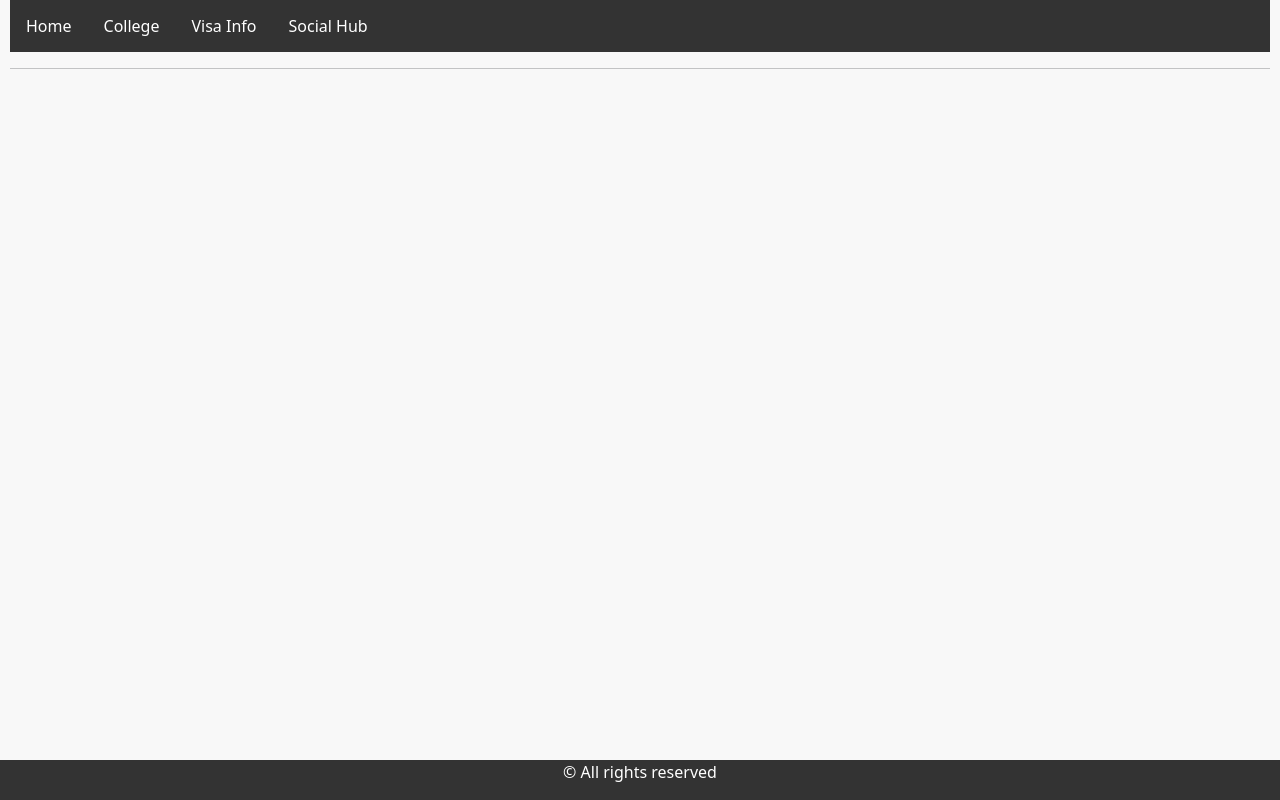
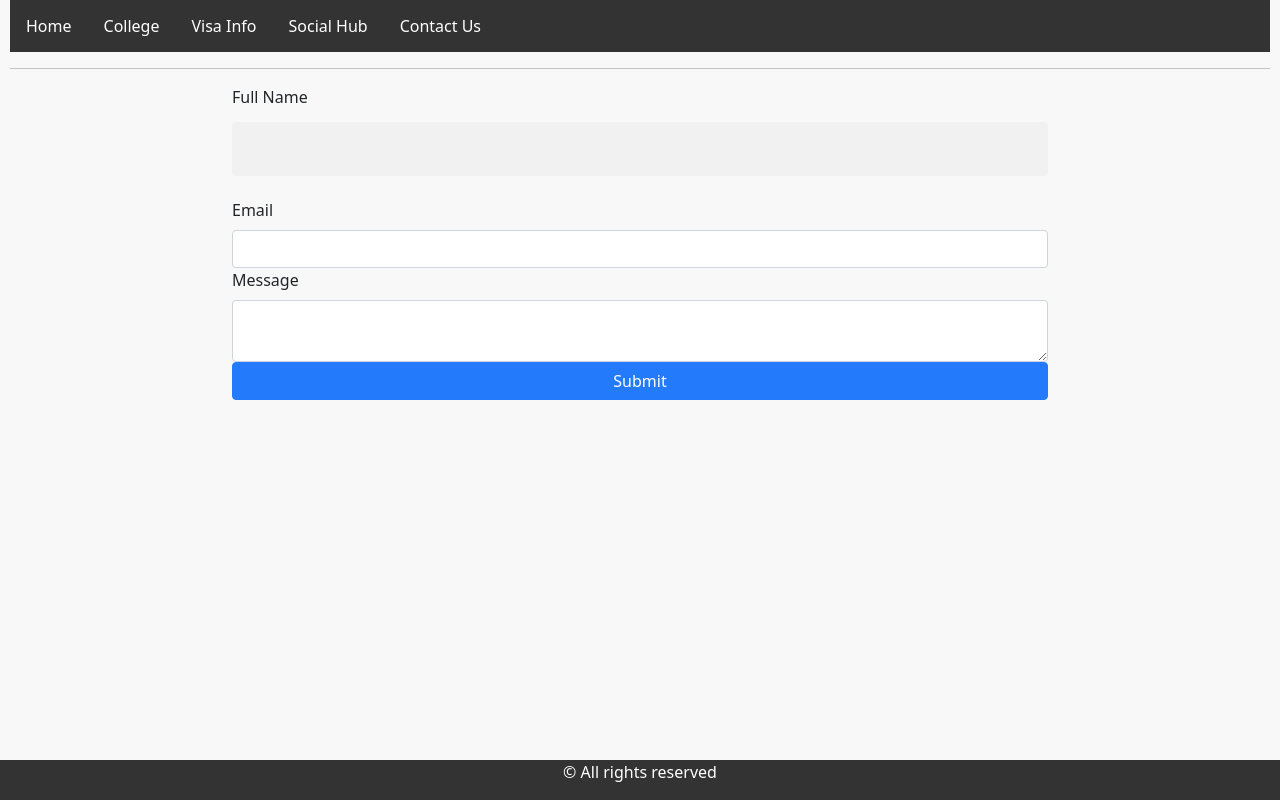
Before and after one commit to ParteekSaini/InternationalStudentGuideGit, a React (Create React App) app in the folder internationalstudentguide-main/: page /contact in a window 1280 px wide. Built offline with nearby package versions, Linux system fonts and the light colour scheme.

Commit message:
created Contact us page and saved info to database

```diff
--- a/internationalstudentguide-main/package.json
+++ b/internationalstudentguide-main/package.json
@@ -13,6 +13,7 @@
     "react": "^17.0.2",
     "react-alert": "^7.0.3",
     "react-alert-template-basic": "^1.0.2",
+    "react-bootstrap": "^1.4.0",
     "react-bootstrap-validation": "^0.1.11",
     "react-dom": "^17.0.2",
     "react-layout-components": "^3.0.6",
--- a/internationalstudentguide-main/src/App.js
+++ b/internationalstudentguide-main/src/App.js
@@ -16,9 +16,21 @@ import Quebec from './Quebec';
 import Manitoba from './Manitoba';
 import NovaScotia from './NovaScotia';
 import postAd from './postAd';
+import Contact from './Contact';
 
 
 class App extends Component {
+  constructor(props) {
+    super(props);
+    this.state = {
+      headerLinks: [
+        { title: ' Contact', path: '/contact' }
+      ],
+      contact: {
+        title: 'Lets Connect'
+      }
+    }
+  }
   render() {
   return (
     <Router>
@@ -28,7 +40,7 @@ class App extends Component {
           <li><a href="/college">College</a></li>
           <li><a href="/visainfo">Visa Info</a></li>
           <li><a href="/socialhub">Social Hub</a></li>
-          {/* <li><a href="/page5">Page 5</a></li> */}
+          <li><a href="/Contact">Contact Us</a></li>
         </ul>
 
         <hr />
@@ -49,6 +61,7 @@ class App extends Component {
           <Route path={"/NovaScotia"} component={NovaScotia} />
           <Route path={"/login"} component={logIn} />
           <Route path={"/postAd"} component={postAd} />
+          <Route path={"/contact"} exact render={() => <Contact title={this.state.contact.title} />} />
         </Switch>
 
         <footer>
@@ -60,13 +73,5 @@ class App extends Component {
   }
 }
 
-// function Home() {
-//   return (
-//     <div>
-//       <h2>Home</h2>
-//     </div>
-//   );
-// }
-
 
 export default App;
--- /dev/null
+++ b/internationalstudentguide-main/src/Contact.js
@@ -0,0 +1,131 @@
+import React, { Component } from 'react';
+
+import Form from 'react-bootstrap/Form';
+import Button from 'react-bootstrap/Button';
+
+import Hero from './components/Hero';
+import Content from './components/Content';
+import { FormControl } from 'react-bootstrap';
+
+import axios from 'axios';
+
+class Contact extends React.Component {
+    state={
+        contactData: []
+    }
+    constructor(props){
+        super(props);
+        this.state={
+            name:'',
+            email:'',
+            msg:'',
+            disabled:'',
+            dbSent:'false',
+        }
+    }
+    handleChange= (e) =>{
+        //console.log(e);
+
+        const target= e.target;
+        const value= target.value;
+        const name= target.name;
+        this.setState({
+            [name]:value
+        })
+        console.log(this.state.name);
+    }
+    handleMsg = (e) => {
+        const target= e. target;
+        const msg= target.msg;
+        this.setState({
+            msg: target.value
+        })
+    }
+    checkValidation(){
+        let name = this.state.name;
+        let email= this.state.email;
+        let message= this.state.msg;
+        let errors = {};
+        let formIsValid = true;
+
+        //Name
+        if(name==""){
+           alert("Please enter the name");
+           formIsValid= false;
+           return formIsValid;
+        }
+        else if(email==""){
+            alert("Please enter the email");
+           formIsValid= false;
+           return formIsValid;
+        }
+        else if(message==""){
+            alert("Please enter your message");
+            formIsValid= false;
+           return formIsValid;
+        }
+        else{
+            formIsValid= true;
+           return formIsValid;
+        }
+
+        }
+        handleSubmit = async (e) => {
+        e.preventDefault();
+
+        if(this.checkValidation()){
+            this.setState({
+                disabled : true,
+                dbSent : true
+            })
+            console.log("In axios contact");
+            const obj = { full_name: this.state.name, email: this.state.email, message: this.state.msg };
+            console.log(obj);
+            const { data } = await axios.post('/contact', obj);
+            console.log("in axios contact after")
+           // const contact = data.ops[0];
+
+
+        }
+
+      }
+
+    render(){
+        return(
+            <div>
+                {/* <Hero title={this.props.title}/> */}
+                <Content>
+                    <Form onSubmit={this.handleSubmit}>
+                        <Form.Group>
+                            <Form.Label htmlFor="full-name">Full Name</Form.Label>
+                            {/* <Form.Label htmlFor="last-name">Last Name</Form.Label> */}
+                            <FormControl id="full-name"  name="name" type="text"  value={this.state.name} onChange={this.handleChange}></FormControl>
+                            {/* <p style={{color: "red"}}>{this.state.errors["name"]}</p> */}
+                        </Form.Group>
+
+                        <Form.Group>
+                            <Form.Label htmlFor="email">Email</Form.Label>
+                            <FormControl id="email" name="email" type="email"  value={this.state.email} onChange={this.handleChange}></FormControl>
+                            {/* <p style={{color: "red"}}>{this.state.errors["email"]}</p> */}
+                        </Form.Group>
+
+                        <Form.Group>
+                            <Form.Label htmlFor="message">Message</Form.Label>
+                            <FormControl id="message" name="message" as="textarea" row="4" value={this.state.message} onChange={this.handleMsg}></FormControl>
+                            {/* <p style={{color: "red"}}>{this.state.errors["message"]}</p> */}
+                        </Form.Group>
+
+                        <Button className="d-inline-block" variant="primary" type="submit" disabled={this.state.disabled}>
+                            Submit
+                        </Button>
+
+                        {this.state.dbSent === true && <p className="d-inline success-msg">Saved data to database</p>}
+
+                        {this.state.dbSent === false && <p className="d-inline err-msg">Couldn't save data to database</p>}
+                    </Form>
+                </Content>
+            </div>
+        );
+    }
+}
+export default Contact;
--- /dev/null
+++ b/internationalstudentguide-main/src/components/Content.js
@@ -0,0 +1,17 @@
+import React from 'react';
+import Container from 'react-bootstrap/Container'
+import Row from 'react-bootstrap/Row'
+import Col from 'react-bootstrap/Col'
+
+function Content(props){
+    return(
+        <Container fluid={true}>
+            <Row className="justify-content-center">
+                <Col md={8}>
+                    {props.children}
+                </Col>
+            </Row>
+        </Container>
+    )
+}
+export default Content;
--- /dev/null
+++ b/internationalstudentguide-main/src/components/Hero.js
@@ -0,0 +1,28 @@
+import React, { Component } from 'react';
+// import Jumbotron from 'react-bootstrap/Jumbotron';
+// import Container from 'react-bootstrap/Container';
+import Row from 'react-bootstrap/Row';
+import Col from 'react-bootstrap/Col';
+
+function Hero(props) {
+    return (
+        // <Jumbotron className="bg-transparent jumbotron-fluid p-0">
+        //     <Container fluid={true}>
+        //         <Row className="justify-content-center py-5">
+        //             <Col md={8} sm={12}>
+        //                 {props.title && <h1 className="display-1 font-weight-bolder">{props.title}</h1>}
+        //                 {props.subTitle && <h3 className="display-4 font-weight-light">{props.subTitle}</h3>}
+        //                 {props.text && <h3 className="lead font-weight-light">{props.text}</h3>}
+        //             </Col>
+        //         </Row>
+        //     </Container>
+        // </Jumbotron>
+        <div>
+
+        </div>
+    );
+
+}
+
+
+export default Hero;
```
Also changed, not shown: 1 other file (tests, documents, lock files or other folders).
